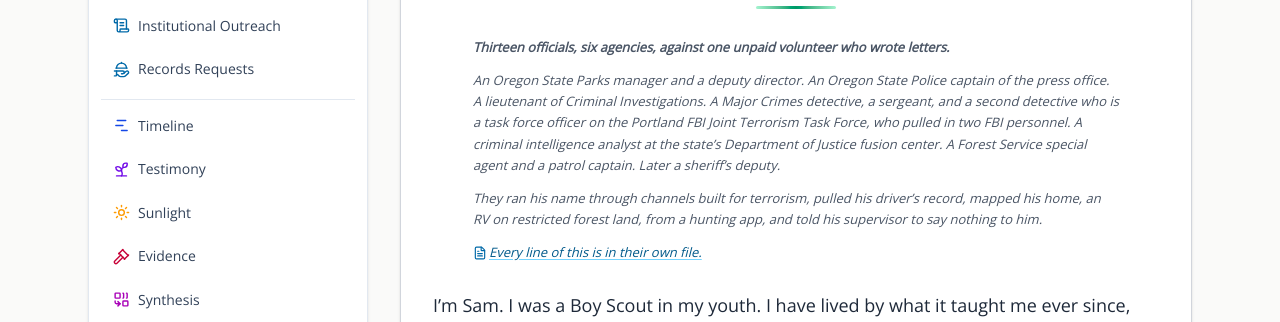
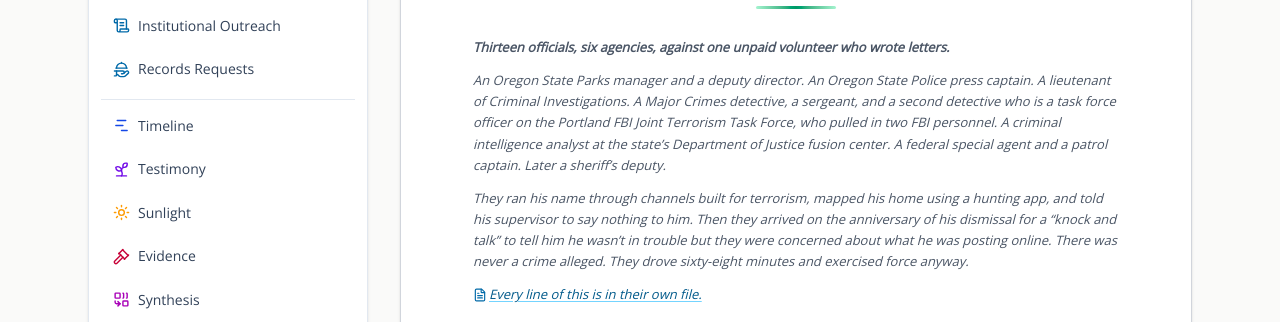
Before and after one commit to rswfire/rswfire.oprd, a Next.js app: page / in a window 1280 px wide. Shown: the part 284-606 px from the top of the page. Built offline with nearby package versions, Linux system fonts and the light colour scheme; no server answers.

Commit message:
There was never a crime alleged, and the drive is sixty-eight minutes from their own dispatch record

```diff
--- a/components/TestimonyCard.tsx
+++ b/components/TestimonyCard.tsx
@@ -56,18 +56,20 @@ export default function TestimonyCard() {
                     </p>
                     <p>
                         An Oregon State Parks manager and a deputy director. An Oregon State Police
-                        captain of the press office. A lieutenant of Criminal Investigations. A
-                        Major Crimes detective, a sergeant, and a second detective who is a task
-                        force officer on the Portland FBI Joint Terrorism Task Force, who pulled in
-                        two FBI personnel. A criminal intelligence analyst at the state&rsquo;s
-                        Department of Justice fusion center. A Forest Service special agent and a
-                        patrol captain. Later a sheriff&rsquo;s deputy.
+                        press captain. A lieutenant of Criminal Investigations. A Major Crimes
+                        detective, a sergeant, and a second detective who is a task force officer on
+                        the Portland FBI Joint Terrorism Task Force, who pulled in two FBI
+                        personnel. A criminal intelligence analyst at the state&rsquo;s Department
+                        of Justice fusion center. A federal special agent and a patrol captain.
+                        Later a sheriff&rsquo;s deputy.
                     </p>
                     <p>
-                        They ran
-                        his name through channels built for terrorism, pulled his driver&rsquo;s
-                        record, mapped his home, an RV on restricted forest land, from a hunting app, and told his
-                        supervisor to say nothing to him.
+                        They ran his name through channels built for terrorism, mapped his home
+                        using a hunting app, and told his supervisor to say nothing to him. Then
+                        they arrived on the anniversary of his dismissal for a &ldquo;knock and
+                        talk&rdquo; to tell him he wasn&rsquo;t in trouble but they were concerned
+                        about what he was posting online. There was never a crime alleged. They
+                        drove sixty-eight minutes and exercised force anyway.
                     </p>
                     <p>
                         <Cite ulid="01M1M4WF78XJPEJJ48D1JZ4SJ8" thread="osp">
```
Also changed, not shown: 2 other files (tests, documents, lock files or other folders).
